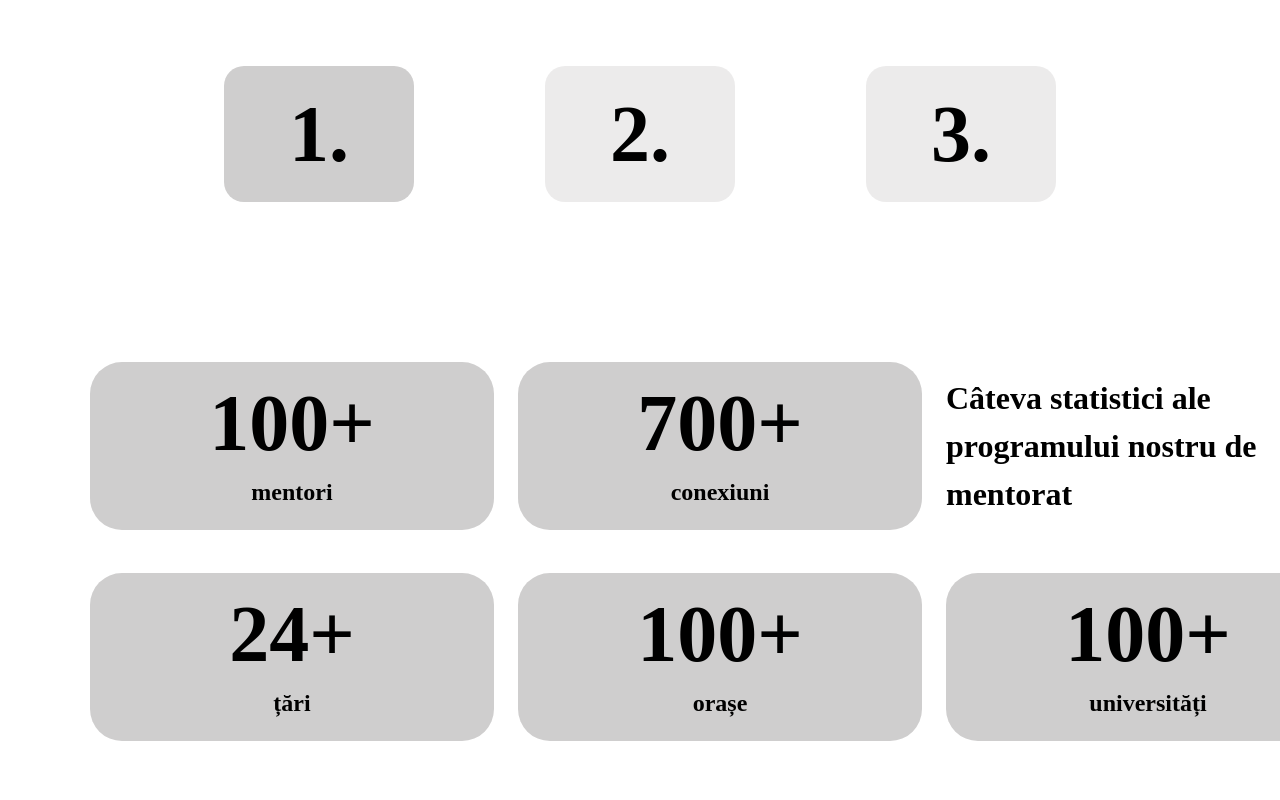
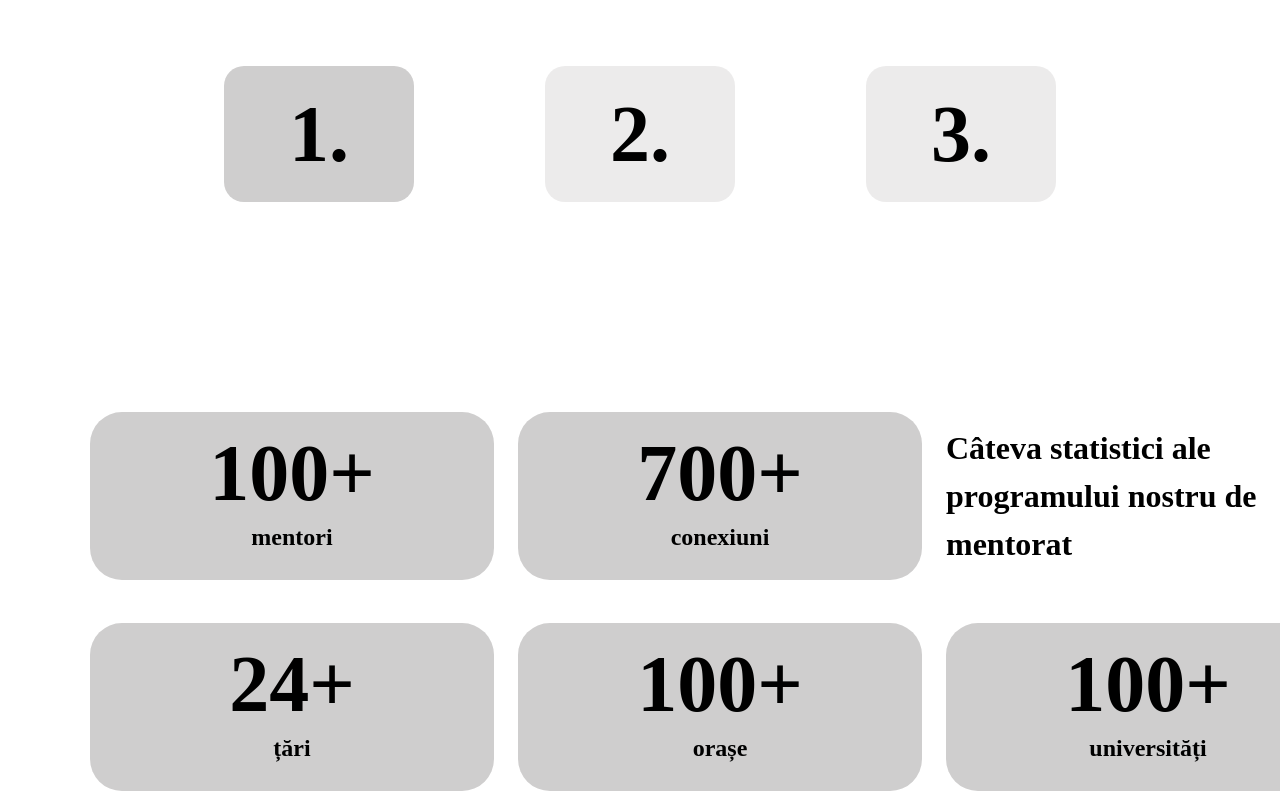
Before and after one commit to Radu007/task, a React (Create React App) app: page / in a window 1280 px wide. Shown: the part 1529-2329 px from the top of the page. Before the commit the page ends 2279 px from the top, so only its background shows below. Built offline with nearby package versions, Linux system fonts and the light colour scheme.

Commit message:
Statistics

```diff
--- a/src/Components/Button/Button.sass
+++ b/src/Components/Button/Button.sass
@@ -7,4 +7,4 @@
 	text-align: center
 	outline: none
 .tab-button
-	margin-bottom: 100px
+	margin-bottom: 150px
--- a/src/Components/SomeStatistics/SomeStatistics.sass
+++ b/src/Components/SomeStatistics/SomeStatistics.sass
@@ -17,7 +17,7 @@
 		&_title
 			@include bold
 			font-size: 80px
-			margin: 15px 109.5px 10px 109.5px
+			margin: 15px 100px 5px 100px
 			text-align: center
 		&_subtitle
 			@include bold
```
